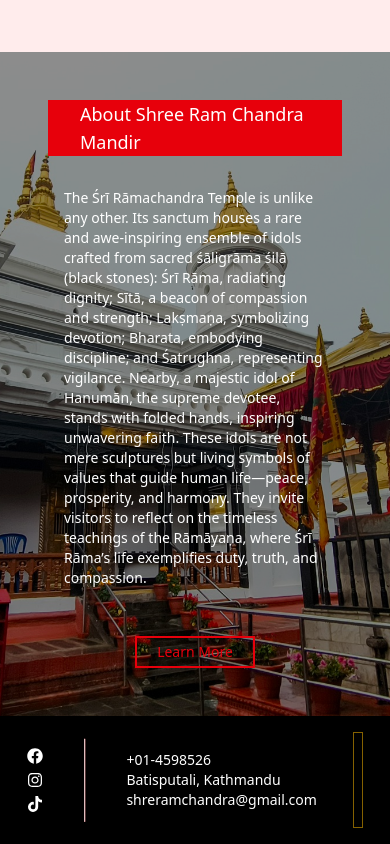
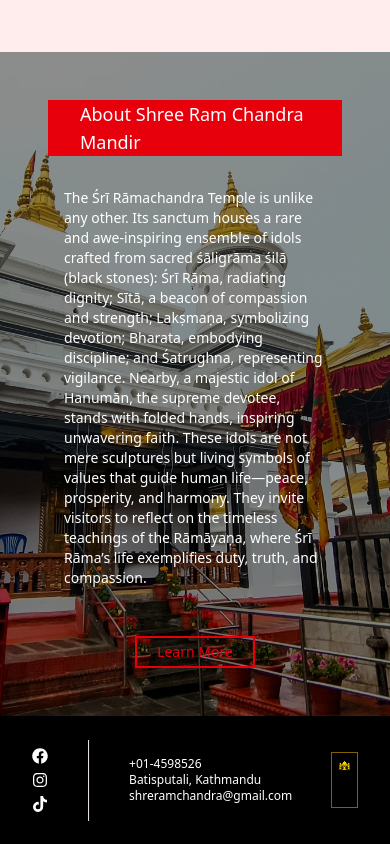
Before and after one commit to tufanrai/ram_temple_client, a Next.js app: page / in a window 390 px wide. Shown: the part 904-1748 px from the top of the page. Built offline with nearby package versions, Linux system fonts and the light colour scheme.

Commit message:
updated the navigation bar

```diff
--- a/src/components/Footer/FooterPage.tsx
+++ b/src/components/Footer/FooterPage.tsx
@@ -14,13 +14,13 @@ const FooterPage = () => {
           <FaTiktok className="hover:text-slate-500 cursor-pointer ease duration-300" />
         </div>
         <hr className="w-30 bg-red-500 rotate-90" />
-        <div className="w-full text-white flex flex-col items-start justify-center gep-3 font-light text-sm">
+        <div className="w-full text-white flex flex-col items-start justify-center gep-3 font-light text-xs sm:text-sm">
           <strong>+01-4598526</strong>
           <strong>Batisputali, Kathmandu</strong>
           <strong>shreramchandra@gmail.com</strong>
         </div>
       </div>
-      <div className="p-1 border-[1px] border-yellow-500/55 w-24 h-24">
+      <div className="p-1 border-[1px] border-yellow-500/55 w-14 h-14 sm:w-24 sm:h-24">
         <img
           src={Logo.src}
           width={"100%"}
--- a/src/components/navigation/HeaderPage.tsx
+++ b/src/components/navigation/HeaderPage.tsx
@@ -170,11 +170,6 @@ const HeaderPage = () => {
                     Services
                   </li>
                 </Link>
-                <Link className="w-full " href={""}>
-                  <li className="text-light text-sm px-5 py-2 hover:bg-black ease duration-300 cursor-pointer">
-                    Events
-                  </li>
-                </Link>
                 <Link className="w-full " href={"/query"}>
                   <li
                     onClick={() => tabClosed()}
```
